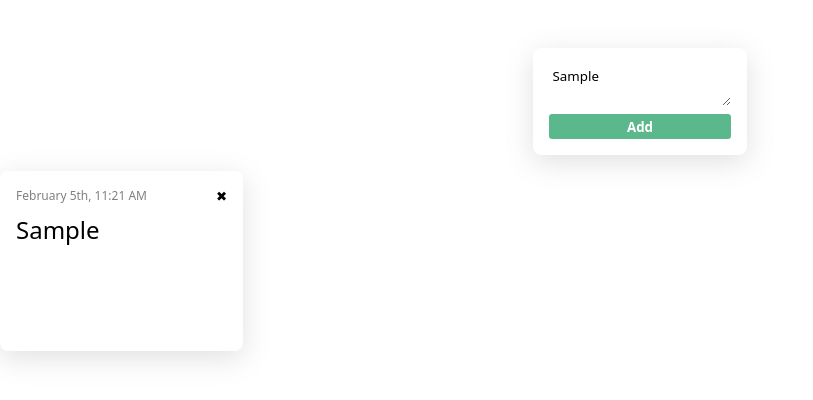
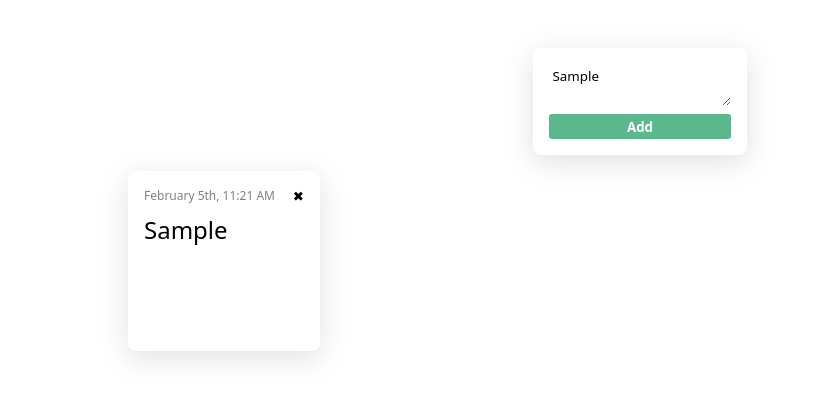
Before and after one commit to MarkDavidovich/react-notes, a React (Vite) app: page / in a window 1280 px wide. Both pictures are taken after typing "Sample" into the empty fields and a click on the button "Add". Shown: the top 400 px of the page, without its empty margins (0-813 px from the left). Built offline with nearby package versions, Linux system fonts and the light colour scheme.

Commit message:
add style to noteslist cmp

```diff
--- a/src/components/NotesList/NotesList.jsx
+++ b/src/components/NotesList/NotesList.jsx
@@ -3,7 +3,7 @@ import Note from "../Note/Note";
 
 const NotesList = ({ notes }) => {
   return (
-    <div>
+    <div className={style.container}>
       {notes.map((n) => (
         <Note key={n.id} text={n.text} dateCreated={n.dateCreated} />
       ))}
--- a/src/components/NotesList/NotesList.module.css
+++ b/src/components/NotesList/NotesList.module.css
@@ -0,0 +1,9 @@
+.container {
+  width: 80%;
+  margin: auto;
+  height: 100%;
+  display: flex;
+  gap: 1rem;
+
+  flex-wrap: wrap;
+}
```
